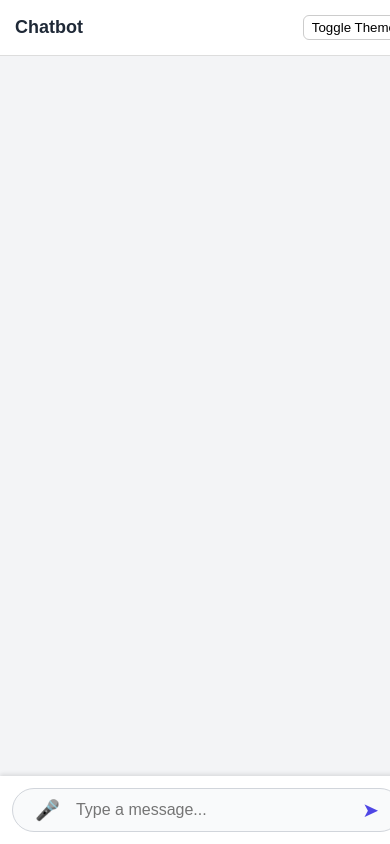
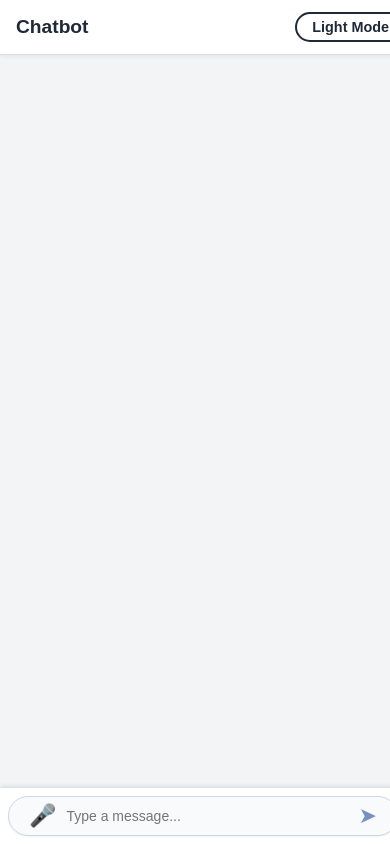
Before and after one commit to aryan2545/First, a Django app: page /chat/ in a window 390 px wide. Run offline with Django 5.2, Linux system fonts and the light colour scheme.

Commit message:
Update index.html

````diff
--- a/chat/templates/chat/index.html
+++ b/chat/templates/chat/index.html
@@ -1,75 +1,96 @@
 <!DOCTYPE html>
-<html lang="en" data-theme="light">
+<html lang="en">
 <head>
   <meta charset="UTF-8" />
-  <meta name="viewport" content="width=device-width, initial-scale=1.0"/>
+  <meta name="viewport" content="width=device-width, initial-scale=1" />
   <title>Chatbot</title>
 <style>
-    :root {
-      --bg: #f3f4f6;
-      --text: #1f2937;
-      --user-bg: #ffffff;
-      --bot-bg: #e5e7eb;
-      --primary: #4f46e5;
-    }
-
-    [data-theme="dark"] {
-      --bg: #111827;
-      --text: #f9fafb;
-      --user-bg: #1f2937;
-      --bot-bg: #374151;
-      --primary: #818cf8;
-    }
-
+  /* Basic resets */
   body {
     margin: 0;
     font-family: Arial, sans-serif;
-      background-color: var(--bg);
-      color: var(--text);
+    background-color: var(--bg-color);
+    color: var(--text-color);
     display: flex;
     flex-direction: column;
     min-height: 100vh;
-      transition: background-color 0.3s ease;
+    transition: background-color 0.3s ease, color 0.3s ease;
+  }
+
+  :root {
+    --bg-color: #f3f4f6;
+    --text-color: #1f2937;
+    --nav-bg: #fff;
+    --nav-border: #ddd;
+    --input-bg: #f9fafb;
+    --input-border: #d1d5db;
+    --user-msg-bg: #ffffff;
+    --bot-msg-bg: transparent;
+    --copy-btn-bg: #d1d5db;
+    --copy-btn-hover-bg: #c0c4c8;
+  }
+
+  body.dark-mode {
+    --bg-color: #121212;
+    --text-color: #e4e4e4;
+    --nav-bg: #1f2937;
+    --nav-border: #3f4a5a;
+    --input-bg: #2a2f3a;
+    --input-border: #4b5563;
+    --user-msg-bg: #374151;
+    --bot-msg-bg: transparent;
+    --copy-btn-bg: #4b5563;
+    --copy-btn-hover-bg: #6b7280;
   }
 
   nav {
-      background-color: var(--user-bg);
-      padding: 15px;
+    background-color: var(--nav-bg);
+    box-shadow: 0 2px 4px rgba(0,0,0,0.05);
+    padding: 12px 16px;
     position: fixed;
     top: 0;
     width: 100%;
     z-index: 10;
-      text-align: center;
-      border-bottom: 1px solid #ddd;
     display: flex;
     justify-content: space-between;
     align-items: center;
+    border-bottom: 1px solid var(--nav-border);
+    user-select: none;
   }
 
-    nav a {
+  nav .logo {
+    font-weight: 600;
+    font-size: 1.2rem;
+    color: var(--text-color);
     text-decoration: none;
-      color: var(--text);
-      font-weight: 600;
-      font-size: 18px;
   }
 
   #theme-toggle {
-      background: none;
-      border: 1px solid #ccc;
-      padding: 4px 8px;
-      border-radius: 6px;
+    background-color: transparent;
+    border: 2px solid var(--text-color);
+    color: var(--text-color);
+    border-radius: 20px;
+    padding: 5px 15px;
     cursor: pointer;
+    font-weight: 600;
+    font-size: 0.9rem;
+    transition: background-color 0.3s ease, color 0.3s ease;
+  }
+  #theme-toggle:hover {
+    background-color: var(--text-color);
+    color: var(--bg-color);
   }
 
   #chat-container {
     flex: 1;
-      padding: 80px 16px 100px;
+    padding: 70px 12px 110px;
     overflow-y: auto;
     display: flex;
     justify-content: center;
+    scroll-behavior: smooth;
   }
 
-    #chat-container > div {
+  #chat-box {
     width: 100%;
     max-width: 640px;
     display: flex;
@@ -81,10 +102,11 @@
     position: fixed;
     bottom: 0;
     width: 100%;
-      background-color: var(--user-bg);
+    background-color: var(--nav-bg);
     box-shadow: 0 -2px 4px rgba(0, 0, 0, 0.1);
     display: flex;
     justify-content: center;
+    z-index: 10;
   }
 
   .chat-input-container {
@@ -92,11 +114,17 @@
     align-items: center;
     width: 100%;
     max-width: 640px;
-      border: 1px solid #d1d5db;
-      background-color: #f9fafb;
+    border: 1px solid var(--input-border);
+    background-color: var(--input-bg);
     border-radius: 9999px;
     padding: 8px 16px;
-      gap: 8px;
+    box-shadow: 0 1px 2px rgba(0,0,0,0.05);
+    transition: border-color 0.3s ease;
+  }
+
+  .chat-input-container:focus-within {
+    border-color: #7890c1;
+    box-shadow: 0 0 8px 1px #7890c1a1;
   }
 
   .chat-input-container input {
@@ -104,7 +132,7 @@
     border: none;
     background: transparent;
     outline: none;
-      color: var(--text);
+    color: var(--text-color);
     font-size: 16px;
   }
 
@@ -112,57 +140,42 @@
     background: none;
     border: none;
     cursor: pointer;
-      color: var(--primary);
-      font-size: 20px;
+    color: #7890c1;
+    font-size: 22px;
+    padding: 0 8px;
+    display: flex;
+    align-items: center;
+    justify-content: center;
+  }
+
+  .chat-input-container button:disabled {
+    color: #bbb;
+    cursor: not-allowed;
   }
 
   .message {
-      position: relative;
-      padding: 12px 16px;
-      margin: 4px 0;
+    padding: 14px 18px;
+    margin: 8px 0;
     border-radius: 20px;
     font-size: 16px;
-      max-width: 90%;
+    max-width: 100%;
     animation: fadeIn 0.3s ease-in-out;
     white-space: pre-wrap;
+    position: relative;
+    line-height: 1.4;
   }
 
   .user-message {
-      background-color: var(--user-bg);
-      color: var(--text);
+    background-color: var(--user-msg-bg);
+    color: var(--text-color);
     align-self: flex-end;
+    box-shadow: 0 1px 4px rgb(120 144 193 / 0.2);
   }
 
   .bot-message {
-      background-color: var(--bot-bg);
-      color: var(--text);
+    background-color: var(--bot-msg-bg);
+    color: var(--text-color);
     align-self: flex-start;
-    }
-
-    .message::after {
-      content: "";
-      position: absolute;
-      bottom: 0;
-      width: 0;
-      height: 0;
-    }
-
-    .user-message::after {
-      right: -10px;
-      border-left: 10px solid var(--user-bg);
-      border-top: 10px solid transparent;
-    }
-
-    .bot-message::after {
-      left: -10px;
-      border-right: 10px solid var(--bot-bg);
-      border-top: 10px solid transparent;
-    }
-
-    .timestamp {
-      font-size: 12px;
-      color: #9ca3af;
-      margin-top: 4px;
   }
 
   .typing {
@@ -172,40 +185,82 @@
 
   .copy-btn {
     display: inline-block;
-      margin-top: 6px;
-      background: #d1d5db;
+    margin-top: 8px;
+    background: var(--copy-btn-bg);
     border: none;
     padding: 4px 10px;
     border-radius: 6px;
     font-size: 12px;
     cursor: pointer;
+    user-select: none;
+    transition: background-color 0.3s ease;
   }
 
   .copy-btn:hover {
-      background: #c0c4c8;
+    background: var(--copy-btn-hover-bg);
   }
 
-    .mic-listening {
-      animation: micPulse 1.5s infinite;
-      color: red;
+  pre {
+    background-color: #1e1e1e;
+    color: #d4d4d4;
+    padding: 10px;
+    border-radius: 8px;
+    overflow-x: auto;
+    font-family: monospace;
+    font-size: 14px;
+    margin: 10px 0 0 0;
   }
 
-    @keyframes fadeIn {
-      from { opacity: 0; transform: translateY(5px); }
-      to { opacity: 1; transform: translateY(0); }
+  strong {
+    font-weight: bold;
   }
 
-    @keyframes micPulse {
-      0% { box-shadow: 0 0 0 0 rgba(255, 0, 0, 0.4); }
-      70% { box-shadow: 0 0 0 10px rgba(255, 0, 0, 0); }
-      100% { box-shadow: 0 0 0 0 rgba(255, 0, 0, 0); }
+  em {
+    font-style: italic;
+  }
+
+  code {
+    background-color: #eee;
+    padding: 2px 4px;
+    border-radius: 4px;
+    font-family: monospace;
+  }
+
+  /* Spinner for voice recording */
+  #voice-btn.recording {
+    animation: pulse 1.2s infinite;
+    color: #e53e3e;
+  }
+
+  @keyframes pulse {
+    0%, 100% { transform: scale(1); opacity: 1; }
+    50% { transform: scale(1.15); opacity: 0.6; }
+  }
+
+  /* Responsive */
+  @media (max-width: 640px) {
+    #chat-container {
+      padding: 70px 8px 120px;
+    }
+    form {
+      padding: 8px;
+    }
+    .chat-input-container {
+      padding: 6px 12px;
+    }
+    .chat-input-container input {
+      font-size: 14px;
+    }
   }
 </style>
+
+  <!-- Paste CSS here inside <style> tag -->
 </head>
-<body>
+<body class="light-mode">
+
   <nav>
-    <a href="#">Chatbot</a>
-    <button id="theme-toggle">Toggle Theme</button>
+    <a href="#" class="logo">Chatbot</a>
+    <button id="theme-toggle" aria-label="Toggle dark/light mode" aria-pressed="false">Light Mode</button>
   </nav>
 
   <div id="chat-container">
@@ -216,40 +271,81 @@
     {% csrf_token %}
     <div class="chat-input-container">
       <button type="button" id="voice-btn" aria-label="Voice input">🎤</button>
-      <input type="text" id="message-input" name="message" placeholder="Type a message..." required />
+      <input type="text" id="message-input" name="message" placeholder="Type a message..." autocomplete="off" required />
       <button type="submit" aria-label="Send message">➤</button>
     </div>
   </form>
 
+  <!-- Paste JS here inside <script> tag -->
 <script>
+  const csrftoken = document.querySelector('[name=csrfmiddlewaretoken]').value;
   const form = document.getElementById("chat-form");
   const input = document.getElementById("message-input");
   const container = document.getElementById("chat-box");
   const voiceBtn = document.getElementById("voice-btn");
   const themeToggle = document.getElementById("theme-toggle");
-    const csrftoken = document.querySelector('[name=csrfmiddlewaretoken]').value;
 
-    document.addEventListener("DOMContentLoaded", () => input.focus());
+  // Format Gemini/ChatGPT style Markdown to HTML
+  function formatBotResponse(text) {
+    return text
+      .replace(/```([^`]*)```/gs, (_, code) => `<pre>${code.trim()}</pre>`)
+      .replace(/\*\*(.*?)\*\*/g, "<strong>$1</strong>")
+      .replace(/\*(.*?)\*/g, "<em>$1</em>")
+      .replace(/`([^`]+)`/g, "<code>$1</code>");
+  }
 
-    themeToggle.onclick = () => {
-      const html = document.documentElement;
-      html.dataset.theme = html.dataset.theme === "dark" ? "light" : "dark";
-    };
-
+  // Append message bubble to chat
   function appendMessage(text, isUser = true) {
     const bubble = document.createElement("div");
     bubble.className = `message ${isUser ? "user-message" : "bot-message"}`;
-      bubble.innerText = text;
 
-      const timestamp = document.createElement("div");
-      timestamp.className = "timestamp";
-      timestamp.innerText = new Date().toLocaleTimeString();
+    if (isUser) {
+      bubble.textContent = text;
+    } else {
+      const responseHTML = document.createElement("div");
+      responseHTML.innerHTML = formatBotResponse(text);
 
-      bubble.appendChild(timestamp);
+      const copyBtn = document.createElement("button");
+      copyBtn.className = "copy-btn";
+      copyBtn.textContent = "Copy";
+      copyBtn.onclick = () => {
+        navigator.clipboard.writeText(text);
+        copyBtn.textContent = "Copied!";
+        setTimeout(() => (copyBtn.textContent = "Copy"), 1500);
+      };
+
+      bubble.appendChild(responseHTML);
+      bubble.appendChild(copyBtn);
+    }
+
     container.appendChild(bubble);
     container.scrollTop = container.scrollHeight;
   }
 
+  // Append "typing" indicator bubble
+  function appendTyping() {
+    const typingBubble = document.createElement("div");
+    typingBubble.className = "message typing bot-message";
+    typingBubble.textContent = "Bot is typing";
+    container.appendChild(typingBubble);
+    container.scrollTop = container.scrollHeight;
+
+    let dots = 0;
+    const interval = setInterval(() => {
+      typingBubble.textContent = "Bot is typing" + ".".repeat(dots % 4);
+      dots++;
+    }, 500);
+
+    return { typingBubble, interval };
+  }
+
+  // Remove typing bubble
+  function removeTyping(typingBubble, interval) {
+    clearInterval(interval);
+    if (typingBubble.parentNode) typingBubble.parentNode.removeChild(typingBubble);
+  }
+
+  // Send message on form submit
   form.addEventListener("submit", async (e) => {
     e.preventDefault();
     const message = input.value.trim();
@@ -257,13 +353,15 @@
 
     appendMessage(message, true);
     input.value = "";
-      input.focus();
 
-      const typingBubble = document.createElement("div");
-      typingBubble.className = "message bot-message typing";
-      typingBubble.innerHTML = "<span class='dots'>Bot is typing</span>";
-      container.appendChild(typingBubble);
-      container.scrollTop = container.scrollHeight;
+    const { typingBubble, interval } = appendTyping();
+
+    let timeoutReached = false;
+    const timeout = setTimeout(() => {
+      timeoutReached = true;
+      removeTyping(typingBubble, interval);
+      appendMessage("Error occurred: Request timed out.", false);
+    }, 25000);
 
     try {
       const res = await fetch("/chat/res/", {
@@ -275,52 +373,13 @@
         body: new URLSearchParams({ message }),
       });
 
-        const data = await res.json();
-        container.removeChild(typingBubble);
-        appendMessage(data.response || "No response", false);
-      } catch {
-        container.removeChild(typingBubble);
-        appendMessage("Error: failed to connect", false);
-      }
-    });
+      if (timeoutReached) return;
 
-    // Voice to text
-    const SpeechRecognition = window.SpeechRecognition || window.webkitSpeechRecognition;
-    if (SpeechRecognition) {
-      const mic = new SpeechRecognition();
-      mic.continuous = false;
-      mic.lang = "en-US";
-      mic.interimResults = false;
+      removeTyping(typingBubble, interval);
+      clearTimeout(timeout);
 
-      voiceBtn.addEventListener("click", () => {
-        mic.start();
-        voiceBtn.classList.add("mic-listening");
-        voiceBtn.textContent = "🎙️ Listening...";
-      });
+      if (!res.ok) throw new Error(`HTTP error! status: ${res.status}`);
+      const
 
-      mic.onresult = (event) => {
-        input.value = event.results[0][0].transcript;
-        voiceBtn.classList.remove("mic-listening");
-        voiceBtn.textContent = "🎤";
-        form.dispatchEvent(new Event("submit"));
-      };
-
-      mic.onerror = () => {
-        voiceBtn.classList.remove("mic-listening");
-        voiceBtn.textContent = "🎤";
-      };
-    } else {
-      voiceBtn.disabled = true;
-      voiceBtn.title = "Voice not supported";
-    }
-
-    // Handle Enter vs Shift+Enter
-    input.addEventListener("keydown", (e) => {
-      if (e.key === "Enter" && !e.shiftKey) {
-        e.preventDefault();
-        form.dispatchEvent(new Event("submit"));
-      }
-    });
-  </script>
 </body>
 </html>
````
Lines whose indentation alone changed are shown as unchanged.
